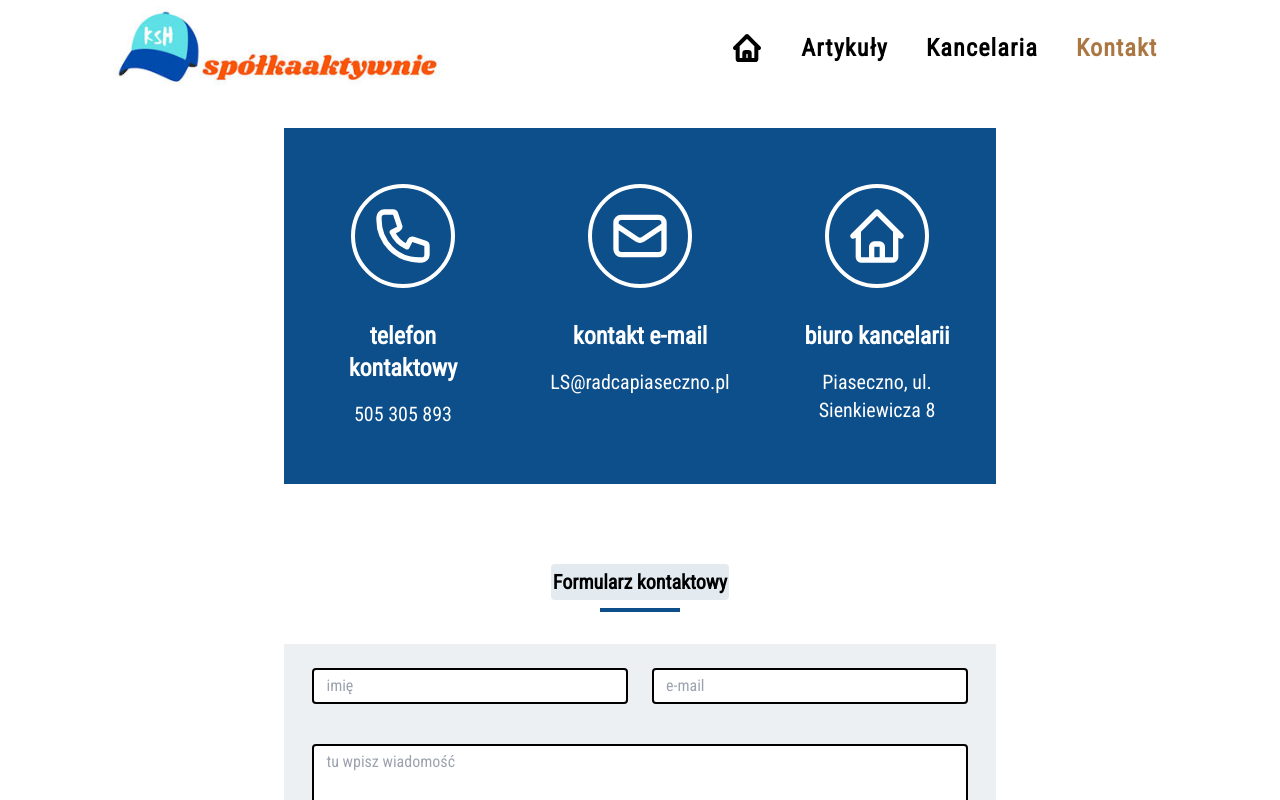
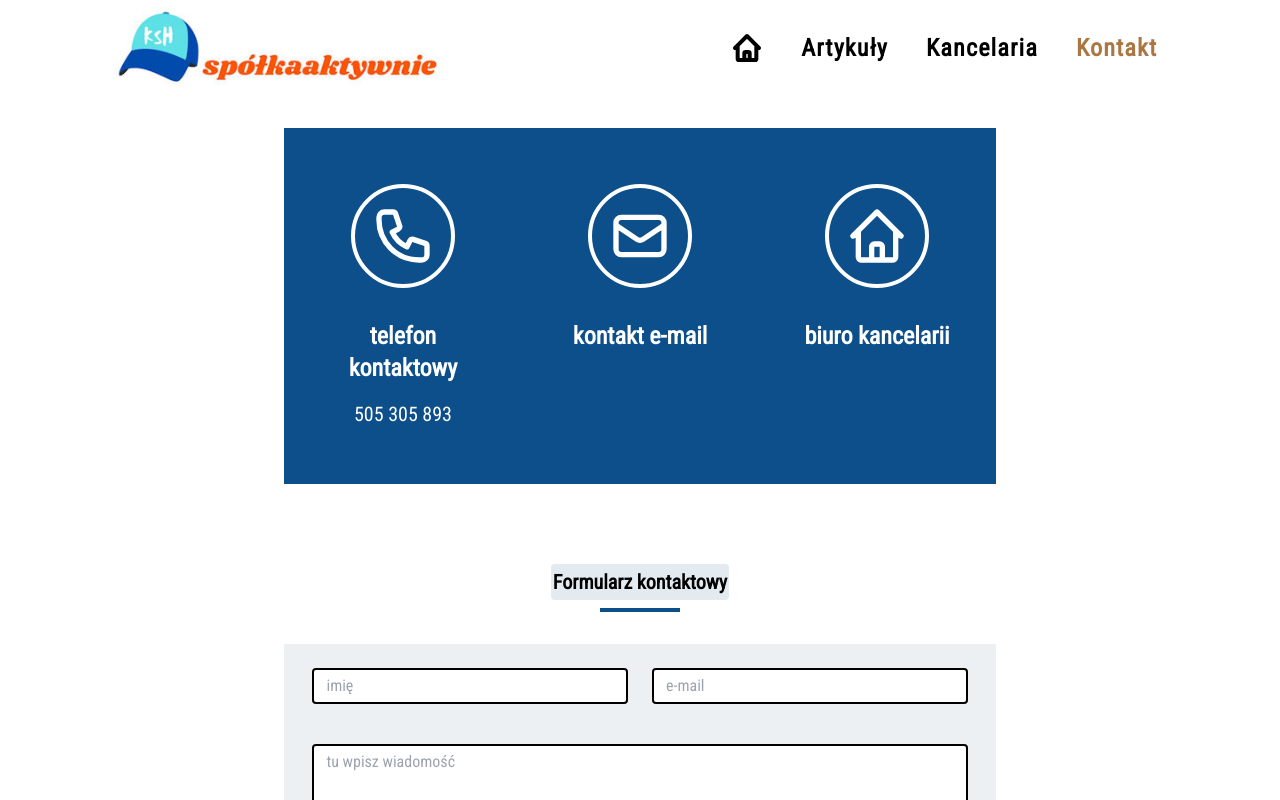
Before and after one commit to lukaszwebdev7/blog-ksh, a Next.js app: page /contact in a window 1280 px wide. Shown: the top 800 px of the page. Built offline with nearby package versions, Linux system fonts and the light colour scheme; what @tailwindcss/typography would draw is missing.

Commit message:
remove address

```diff
--- a/components/contactPage/main.js
+++ b/components/contactPage/main.js
@@ -47,7 +47,7 @@ function AddressData() {
 							</div>
 						</div>
 						<div className="mb-4 font-bold mt-4 text-lg md:text-2xl">kontakt e-mail</div>
-						<div className="mb-4 text-lg md:text-xl">LS@radcapiaseczno.pl</div>
+						<div className="mb-4 text-lg md:text-xl" />
 					</div>
 				</div>
 
@@ -72,7 +72,7 @@ function AddressData() {
 							</div>
 						</div>
 						<div className="mb-4 font-bold mt-4 text-lg md:text-2xl">biuro kancelarii</div>
-						<div className="mb-4 text-lg md:text-xl">Piaseczno, ul. Sienkiewicza 8</div>
+						<div className="mb-4 text-lg md:text-xl" />
 					</div>
 				</div>
 			</div>
```
